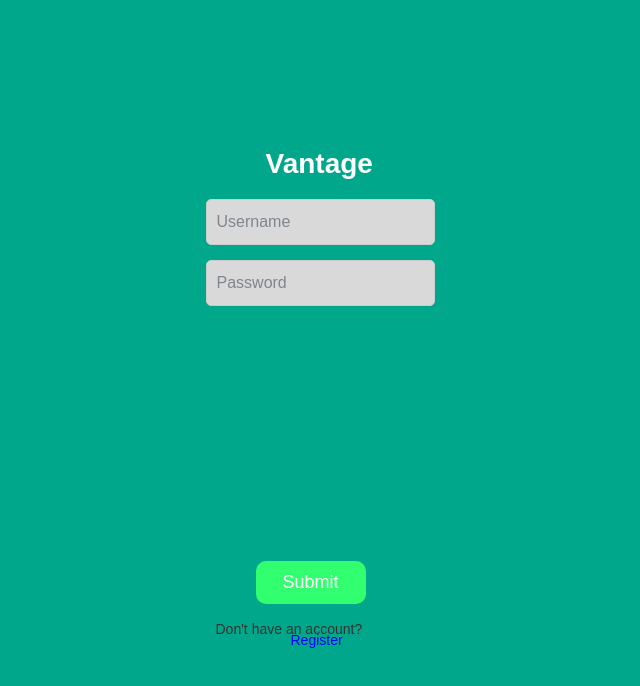
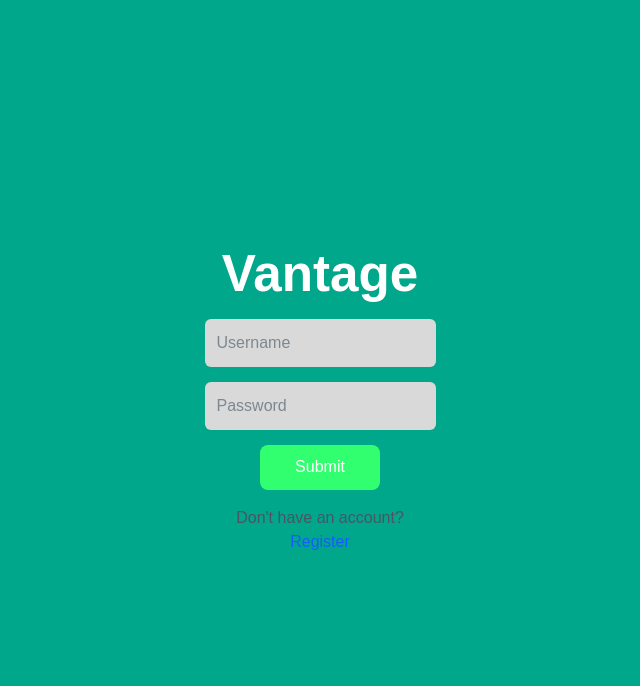
Before and after one commit to aliahmed2k03/COMP3000Project, a React (Vite) app in the folder frontend/: page /login in a window 1280 px wide. Shown: the top 686 px of the page, without its empty margins (320-960 px from the left). Built offline with nearby package versions, Linux system fonts and the light colour scheme.

Commit message:
completed css of navbar

```diff
--- a/frontend/package.json
+++ b/frontend/package.json
@@ -12,7 +12,8 @@
   "dependencies": {
     "@tailwindcss/vite": "^4.0.6",
     "react": "^19.0.0",
-    "react-dom": "^19.0.0"
+    "react-dom": "^19.0.0",
+    "react-icons": "^5.4.0"
   },
   "devDependencies": {
     "@eslint/js": "^9.19.0",
--- a/frontend/src/Components/Login.jsx
+++ b/frontend/src/Components/Login.jsx
@@ -18,24 +18,28 @@ function Login(){
             if(result.data === "Successfully logged in"){
                 navigate("/dashboard")
             }else{
-                toast.error("password/ username is incorrect")
+                toast.error("password / username is incorrect")
             }
         })
         .catch(err=>console.log(err))
     }
+    function handleRegister(){
+        navigate("/")
+    }
     return (
-        <div>
-            <h1 className="title">Vantage</h1>
-            <form className="login-form">
-            <input type="text" placeholder="Username" className="input-box" onChange={(e)=> setUsername(e.target.value)}/>
-                <input type="password" placeholder="Password" className="input-box" onChange={(e)=> setPassword(e.target.value)} />
-                <button type="submit" className="submit-btn" onClick={handleSubmit}>Submit</button>
+        <div className="flex flex-col items-center justify-center h-screen">
+            <h1 className="text-3xl text-white font-bold mb-4">Vantage</h1>
+            <form className="login-form w-full flex flex-col gap-4">
+                <input type="text" placeholder="Username" className="w-full p-3 focus:outline-none rounded-md bg-[#D9D9D9]" onChange={(e) => setUsername(e.target.value)} />
+                <input type="password" placeholder="Password" className="w-full p-3 focus:outline-none rounded-md bg-[#D9D9D9]" onChange={(e) => setPassword(e.target.value)} />
+                <button type="submit" className="w-30 p-3 !bg-[#31FF6F] text-white rounded-md hover:!bg-[#13f256] transition self-center" onClick={handleSubmit}>Submit</button>
             </form>
-            <p className="register-text">Don't have an account?</p>
-            <a href="/" className="register-link">Register</a>
-            <ToastContainer position="top-right" autoClose={3000} />
-        </div>
+            <p className="text-gray-600 mt-4">Don't have an account?</p>
+            <p className="text-blue-600 hover:underline" onClick={handleRegister}>Register</p>
+            <ToastContainer position="top-right" autoClose={2000} />
+    </div>
     )
+
 }
 
 export default Login;
--- a/frontend/src/Components/Register.jsx
+++ b/frontend/src/Components/Register.jsx
@@ -37,18 +37,22 @@ function Register(){
             })
             .catch(err=>console.log(err))
     }
+
+    function handleLogin() {
+        navigate("/login")
+    }
     return (
-        <div>
-            <h1 className="absolute top-30 text-2xl text-white font-bold">Vantage</h1>
-            <form className="register-form">
-                <input type="text" placeholder="Username" className="flex justify-center absolute top-50 w-53 h-10  p-3 mb-4 border border-gray-300 rounded-sm focus:outline-none focus:ring-[#D9D9D9] bg-[#D9D9D9]" onChange={(e) => setUsername(e.target.value)} />
-                <input type="password" placeholder="Password" className="flex justify-center absolute top-64 w-53 h-10  p-3 mb-4 border border-gray-300 rounded-sm focus:outline-none focus:ring-[#D9D9D9] bg-[#D9D9D9]" onChange={(e) => setPassword(e.target.value)} />
-                <input type="password" placeholder="Confirm Password" className="flex justify-center absolute top-78 w-53 h-10  p-3 mb-4 border border-gray-300 rounded-sm focus:outline-none focus:ring-[#D9D9D9] bg-[#D9D9D9]" onChange={(e) => setConfirmedPassword(e.target.value)}/>
-                <button type="submit" className="submit-btn" onClick={handleSubmit}>Submit</button>
-            </form>
-            <p className="login-text">Already have an account?</p>
-            <a href="/login" className="login-link">Login</a>
-            <ToastContainer position="top-right" autoClose={2000} />
+    <div className="flex flex-col items-center justify-center h-screen bg-[#01A78B]">
+        <h1 className="text-3xl text-white font-bold mb-4">Vantage</h1>
+        <form className="register-form w-full flex flex-col gap-4">
+            <input type="text" placeholder="Username" className="w-full p-3 focus:outline-none rounded-md bg-[#D9D9D9]" onChange={(e) => setUsername(e.target.value)} />
+            <input type="password" placeholder="Password" className="w-full p-3 focus:outline-none rounded-md bg-[#D9D9D9]" onChange={(e) => setPassword(e.target.value)} />
+            <input type="password" placeholder="Confirm Password" className="w-full p-3 focus:outline-none rounded-md bg-[#D9D9D9]" onChange={(e) => setConfirmedPassword(e.target.value)}/>
+            <button type="submit" className="w-30 p-3 !bg-[#31FF6F] text-white rounded-md hover:!bg-[#13f256] transition self-center" onClick={handleSubmit}>Submit</button>
+        </form>
+        <p className="text-gray-600 mt-4">Already have an account?</p>
+        <p className="text-blue-600 hover:underline" onClick={handleLogin}>Login</p>
+        <ToastContainer position="top-right" autoClose={2000} />
     </div>
     );
 };
--- a/frontend/src/Components/Sidebar.jsx
+++ b/frontend/src/Components/Sidebar.jsx
@@ -1,12 +1,24 @@
 import React from 'react'
+import { IoMdGlobe } from "react-icons/io";
+import { IoMdHome } from "react-icons/io";
+import { IoMdSettings } from "react-icons/io";
 
 export const Sidebar = () => {
   return (
-    <div className='fixed top-20 left-0 h-screen w-55 flex flex-col bg-gray-900 text-white font-bold'>
+    <div className='fixed top-20 left-0 h-screen w-55 flex flex-col bg-gray-900 text-white'>
         <ul>
-            <li className='fixed top-29 left-17 text-2xl'>Dashboard</li>
-            <li className='fixed top-43 left-17 text-2xl'>Location</li>
-            <li className='fixed top-130 left-17 text-2xl'>Settings</li>
+            <li className=' group fixed top-29 left-17 text-2xl hover:text-[#01A78B] transition'>
+             <IoMdHome className='fixed left-8 top-29 text-white group-hover:text-[#01A78B] transition ' size={"29"}/>
+              Dashboard
+              </li>
+            <li className='group fixed top-43 left-17 text-2xl hover:text-[#01A78B] transition'>
+              <IoMdGlobe className='fixed left-8 top-43 text-white group-hover:text-[#01A78B] transition ' size={"29"}/>
+              Location
+              </li>
+            <li className='group fixed top-130 left-17 text-2xl hover:text-[#01A78B] transition'>
+              <IoMdSettings className='fixed left-8 top-130 text-white group-hover:text-[#01A78B] transition ' size={"29"}/>
+              Settings
+              </li>
         </ul>
         <div className='fixed top-0 left-0 h-20 w-55 bg-[#01A78B]'>
             <span className='fixed top-4 left-4 text-5xl text-white font-bold'>Vantage</span>
@@ -15,6 +27,11 @@ export const Sidebar = () => {
   )
 }
 
+const SidebarIcon = ({icon}) =>(
+  <div className='text-white'>
+    {icon}
+  </div>
+)
 
 
 export default Sidebar;
--- a/frontend/src/Components/login.css
+++ b/frontend/src/Components/login.css
@@ -57,7 +57,7 @@ body {
 
 .register-link {
     display: block;
-    margin-top: -10px;
+    margin-top: 40px;
     color: blue;
     text-decoration: none;
     font-size: 14px;
@@ -68,3 +68,15 @@ body {
     text-decoration: underline;
     color: blue;
 }
+
+.submit-btn2 {
+    background-color: #31FF6F;
+    color: white;
+    padding: 10px;
+    font-size: 18px;
+    border: none;
+    border-radius: 5px;
+    cursor: pointer;
+    margin-top: 10px;
+    margin-left: 10px;
+}
--- a/frontend/src/index.css
+++ b/frontend/src/index.css
@@ -1,4 +1,6 @@
 @import "tailwindcss";
+
+
 
 :root {
   font-family: Inter, system-ui, Avenir, Helvetica, Arial, sans-serif;
```
Also changed, not shown: 1 other file (tests, documents, lock files or other folders).
